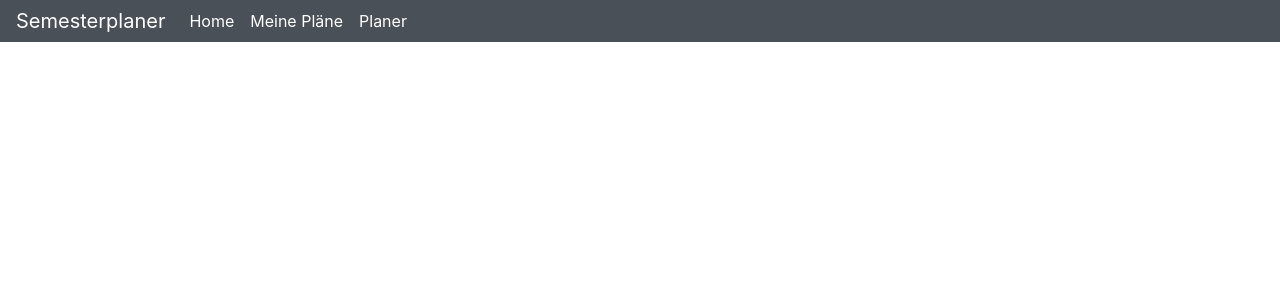
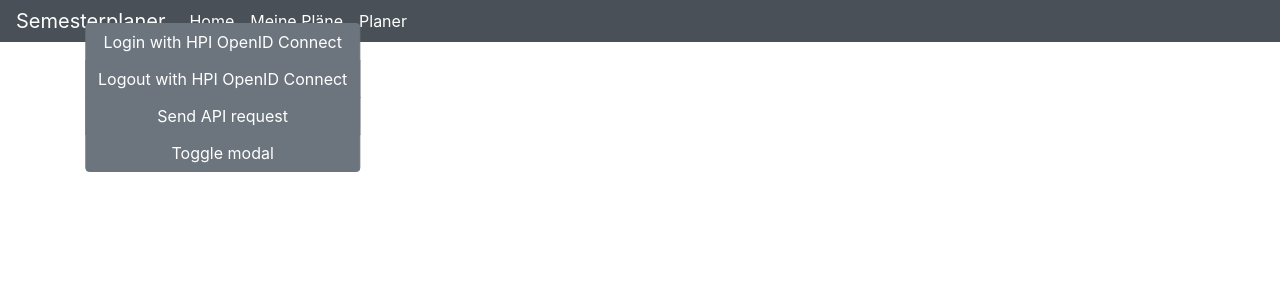
Before and after one commit to semesterplanner/sep-frontend, a React (Create React App) app: page /login in a window 1280 px wide. Shown: the top 300 px of the page. Built offline with nearby package versions, Linux system fonts and the light colour scheme.

Commit message:
Add Login functions

```diff
--- a/package.json
+++ b/package.json
@@ -8,11 +8,16 @@
     "@testing-library/user-event": "^7.1.2",
     "axios": "^0.19.2",
     "bootstrap": "^4.4.1",
+    "js-cookie": "^2.2.1",
+    "oidc-client": "^1.10.1",
     "jquery": "^3.5.1",
     "popper.js": "^1.16.1",
     "react": "^16.12.0",
     "react-bootstrap": "latest",
+    "react-cookie": "^4.0.3",
     "react-dom": "^16.12.0",
+    "react-router": "^5.2.0",
+    "react-router-dom": "^5.2.0",
     "react-redux": "^7.2.0",
     "react-router-dom": "^5.2.0",
     "react-scripts": "3.4.0",
--- /dev/null
+++ b/src/axiosConfig.js
@@ -0,0 +1,29 @@
+import axios from 'axios';
+import { API_BASE_URL } from './constants';
+
+const instance = axios.create({
+  baseURL: API_BASE_URL,
+});
+
+instance.defaults.headers.common['Authorization'] =
+  `Bearer ${localStorage.getItem('access_token')}`;
+// Allow django to see that we are a library
+instance.defaults.headers.common['X-Requested-With'] = 'XMLHttpRequest';
+instance.defaults.headers.common['Content-Type'] = 'application/json';
+instance.defaults.withCredentials = true;
+instance.defaults.xsrfCookieName = 'csrftoken';
+instance.defaults.xsrfHeaderName = 'x-csrftoken';
+
+instance.interceptors.response.use((response) => response,
+    (error) => {
+      const response = error.response;
+      // if backend answers with refresh_url token is invalid so refresh it
+      if (response.status === 403 &&
+        response.data.hasOwnProperty('refresh_url')) {
+        localStorage.removeItem('access_token');
+        document.location.href = response.data['refresh_url'];
+      }
+      return Promise.reject(error);
+    });
+
+export default instance;
--- a/src/components/App.js
+++ b/src/components/App.js
@@ -7,6 +7,7 @@ import { Header } from './Header/Header';
 import { Home } from './Pages/Home';
 import { MyPlans } from './Pages/MyPlans';
 import { Planner } from './Pages/Planner';
+import Login from './Login/Login';
 
 /** The App that gets loaded on site */
 class App extends Component {
@@ -22,6 +23,7 @@ class App extends Component {
         </div>
         <Switch>
           <Route exact path='/' component={Home}/>
+          <Route exact path='/login' component={Login}/>
           <Route path='/myplans' component={MyPlans}/>
           <Route path='/planner' component={Planner}/>
         </Switch>
--- /dev/null
+++ b/src/components/Login/Login.js
@@ -0,0 +1,77 @@
+import React, { useState } from 'react';
+import instance from '../../axiosConfig';
+import { Button, Container, Modal,
+  ModalBody, ModalFooter, ModalHeader } from 'reactstrap';
+import ButtonGroup from 'react-bootstrap/ButtonGroup';
+import Cookies from 'js-cookie';
+
+const Login = () => {
+  const handleOIDCLogin = () => {
+    instance.get('/oidc/authenticate/')
+        .then((response) => {
+          Cookies.set('sessionid', response.data['sessionid'],
+              {
+                expires: new Date(new Date().getTime() + 2000),
+                sameSite: 'lax',
+              });
+          window.location.assign(response.data['url']);
+        })
+        .catch(() => {
+          alert('Error logging in please try again');
+        });
+  };
+
+  const handleOIDCLogout = () => {
+    // tell backend to log out the user
+    instance.post('/oidc/logout/').then();
+    // flush our storage regardless of successful backend logout
+    window.localStorage.removeItem('access_token');
+    window.location.assign('/');
+  };
+
+  const sendAPIRequest = () => {
+    instance.get('/lectures')
+        .then(function(response) {
+          toggle();
+          document.getElementById('modal').innerHTML =
+            JSON.stringify(response.data, null, 2);
+        });
+  };
+
+
+  const [modal, setModal] = useState(false);
+
+  const toggle = () => setModal(!modal);
+
+
+  return (
+    <Container>
+      <ButtonGroup vertical={true} >
+        <Button onClick={handleOIDCLogin}>
+          Login with HPI OpenID Connect
+        </Button>
+        <Button onClick={handleOIDCLogout}>
+          Logout with HPI OpenID Connect
+        </Button>
+        <Button onClick={sendAPIRequest} variant={'dark'}>
+          Send API request
+        </Button>
+        <Button onClick={toggle}>
+          Toggle modal
+        </Button>
+      </ButtonGroup>
+      <Modal isOpen={modal} toggle={toggle}>
+        <ModalHeader toggle={toggle}>Response</ModalHeader>
+        <ModalBody id={'modal'}>
+          content here
+        </ModalBody>
+        <ModalFooter>
+          <Button color="primary" onClick={toggle}>Do Something</Button>{' '}
+          <Button color="secondary" onClick={toggle}>Cancel</Button>
+        </ModalFooter>
+      </Modal>
+    </Container>
+  );
+};
+
+export default Login;
--- /dev/null
+++ b/src/constants.js
@@ -0,0 +1,6 @@
+export const API_BASE_URL = process.env.API_BASE_URL ?
+  process.env.API_BASE_URL :
+  'http://127.0.0.1:8000';
+
+export const LOGIN_REDIRECT = '/';
+export const LOGIN_ERROR_REDIRECT = '/?error';
```
Also changed, not shown: src/components/Login/LoginCallback.js (added, +31 -0 lines), 1 other file (tests, documents, lock files or other folders).
